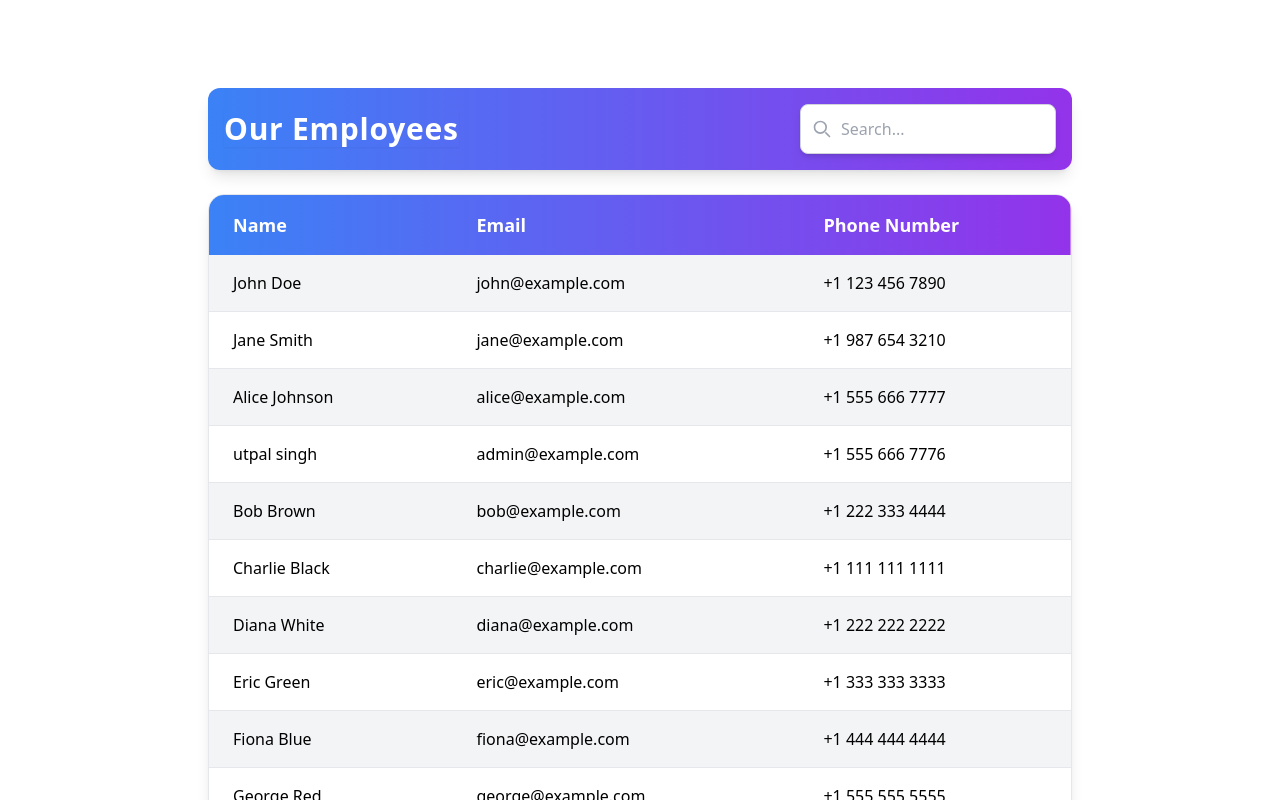
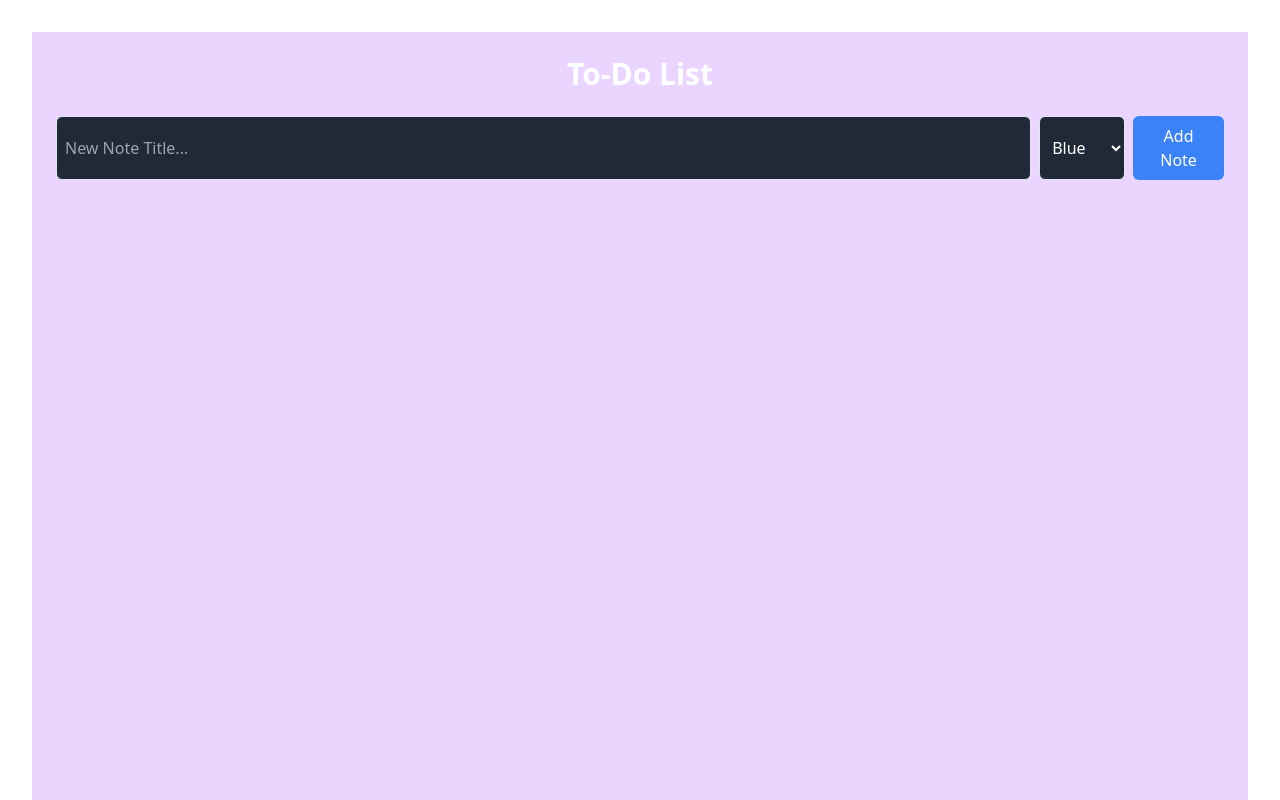
Before and after one commit to jigycode/table-sorting, a React (Vite) app: page /todo in a window 1280 px wide. Shown: the top 800 px of the page. Built offline with nearby package versions, Linux system fonts and the light colour scheme.

Commit message:
add routing and ToDo component; update dependencies

```diff
--- a/package.json
+++ b/package.json
@@ -12,7 +12,9 @@
   "dependencies": {
     "@tailwindcss/vite": "^4.0.7",
     "react": "^19.0.0",
-    "react-dom": "^19.0.0"
+    "react-dom": "^19.0.0",
+    "react-router-dom": "^7.2.0",
+    "reacticon": "^0.0.1"
   },
   "devDependencies": {
     "@eslint/js": "^9.19.0",
--- a/src/App.jsx
+++ b/src/App.jsx
@@ -1,10 +1,17 @@
 import "./App.css";
+import { BrowserRouter as Router, Routes, Route } from "react-router-dom";
 import Table from "./Components/Table";
+import ToDo from "./Components/ToDo";
 
 function App() {
   return (
     <>
-      <Table />
+      <Router>
+        <Routes>
+          <Route path="/table" element={<Table />} />
+          <Route path="/todo" element={<ToDo />} />
+        </Routes>
+      </Router>
     </>
   );
 }
--- /dev/null
+++ b/src/Components/ToDo.jsx
@@ -0,0 +1,156 @@
+import { useState, useEffect } from "react";
+import {} from "react-icons/fa";
+
+const ToDo = () => {
+  const [notes, setNotes] = useState([]);
+  const [newNoteTitle, setNewNoteTitle] = useState("");
+  const [newNoteColor, setNewNoteColor] = useState("bg-blue-500");
+
+  // Load saved notes from localStorage
+  useEffect(() => {
+    const savedNotes = JSON.parse(localStorage.getItem("notes"));
+    if (savedNotes) {
+      setNotes(savedNotes);
+    }
+  }, []);
+
+  // Save notes to localStorage whenever they change
+  // useEffect(() => {
+  //   localStorage.setItem("notes", JSON.stringify(notes));
+  // }, [notes]);
+
+  // Add a new note
+  const addNote = () => {
+    if (newNoteTitle.trim() === "") return;
+    setNotes([
+      ...notes,
+      { title: newNoteTitle, color: newNoteColor, tasks: [] },
+    ]);
+    localStorage.setItem("notes", JSON.stringify(notes));
+    setNewNoteTitle("");
+  };
+
+  // Add a task to a specific note
+  const addTask = (noteIndex, task) => {
+    if (task.trim() === "") return;
+    const updatedNotes = [...notes];
+    updatedNotes[noteIndex].tasks.push({ text: task, completed: false });
+    localStorage.setItem("notes", JSON.stringify(updatedNotes));
+    setNotes(updatedNotes);
+  };
+
+  // Toggle task completion
+  const toggleTask = (noteIndex, taskIndex) => {
+    const updatedNotes = [...notes];
+    updatedNotes[noteIndex].tasks[taskIndex].completed =
+      !updatedNotes[noteIndex].tasks[taskIndex].completed;
+    setNotes(updatedNotes);
+  };
+
+  // Remove a task from a specific note
+  const removeTask = (noteIndex, taskIndex) => {
+    const updatedNotes = [...notes];
+    updatedNotes[noteIndex].tasks = updatedNotes[noteIndex].tasks.filter(
+      (_, i) => i !== taskIndex
+    );
+    setNotes(updatedNotes);
+  };
+
+  // Remove an entire note section
+  const removeNote = (noteIndex) => {
+    setNotes(notes.filter((_, i) => i !== noteIndex));
+  };
+
+  return (
+    <div className="min-h-screen bg-purple-200 text-white p-6">
+      <h1 className="text-3xl font-bold text-center mb-6">To-Do List</h1>
+
+      {/* Note Creation Section */}
+      <div className="flex gap-2 mb-6">
+        <input
+          type="text"
+          value={newNoteTitle}
+          onChange={(e) => setNewNoteTitle(e.target.value)}
+          placeholder="New Note Title..."
+          className="w-full p-2 border rounded-md bg-gray-800 text-white focus:outline-none"
+        />
+        <select
+          className="p-2 border rounded-md bg-gray-800 text-white"
+          onChange={(e) => setNewNoteColor(e.target.value)}
+        >
+          <option value="bg-blue-500">Blue</option>
+          <option value="bg-yellow-500">Yellow</option>
+          <option value="bg-red-500">Red</option>
+          <option value="bg-green-500">Green</option>
+        </select>
+        <button
+          onClick={addNote}
+          className="bg-blue-500 text-white px-4 py-2 rounded-md hover:bg-blue-600"
+        >
+          Add Note
+        </button>
+      </div>
+
+      {/* Display Notes in Grid */}
+      <div className="grid grid-cols-1 sm:grid-cols-2 md:grid-cols-3 gap-4">
+        {notes.map((note, noteIndex) => (
+          <div
+            key={noteIndex}
+            className={`${note.color} p-4 rounded-lg shadow-md`}
+          >
+            <div className="flex justify-between items-center mb-2">
+              <h2 className="text-xl font-semibold">{note.title}</h2>
+              <button
+                onClick={() => removeNote(noteIndex)}
+                className="text-white hover:text-gray-200"
+              >
+                🗑
+              </button>
+            </div>
+
+            {/* Task Input */}
+            <div className="flex gap-2 mb-3">
+              <input
+                type="text"
+                placeholder="New Task..."
+                className="w-full p-2 border rounded-md bg-gray-200 text-black focus:outline-none"
+                onKeyDown={(e) => {
+                  if (e.key === "Enter") addTask(noteIndex, e.target.value);
+                }}
+              />
+            </div>
+
+            {/* Task List */}
+            <ul>
+              {note.tasks.map((task, taskIndex) => (
+                <li
+                  key={taskIndex}
+                  className={`flex justify-between items-center p-2 mb-1 rounded-md ${
+                    task.completed
+                      ? "bg-green-200 line-through"
+                      : "bg-white text-black"
+                  }`}
+                >
+                  <span
+                    className="cursor-pointer"
+                    onClick={() => toggleTask(noteIndex, taskIndex)}
+                  >
+                    {task.text}
+                  </span>
+                  <button
+                    onClick={() => removeTask(noteIndex, taskIndex)}
+                    className="text-red-500 hover:text-blue-700 font-bold"
+                  >
+                    Delete
+                  </button>
+                </li>
+              ))}
+            </ul>
+          </div>
+        ))}
+      </div>
+    </div>
+  );
+};
+
+export default ToDo;
--- /dev/null
+++ b/src/Components/ToDoLIst.jsx
@@ -0,0 +1,7 @@
+import "react";
+
+const ToDoLIst = () => {
+  return <div>ToDoLIst</div>;
+};
+
+export default ToDoLIst;
```
Also changed, not shown: 1 other file (tests, documents, lock files or other folders).
